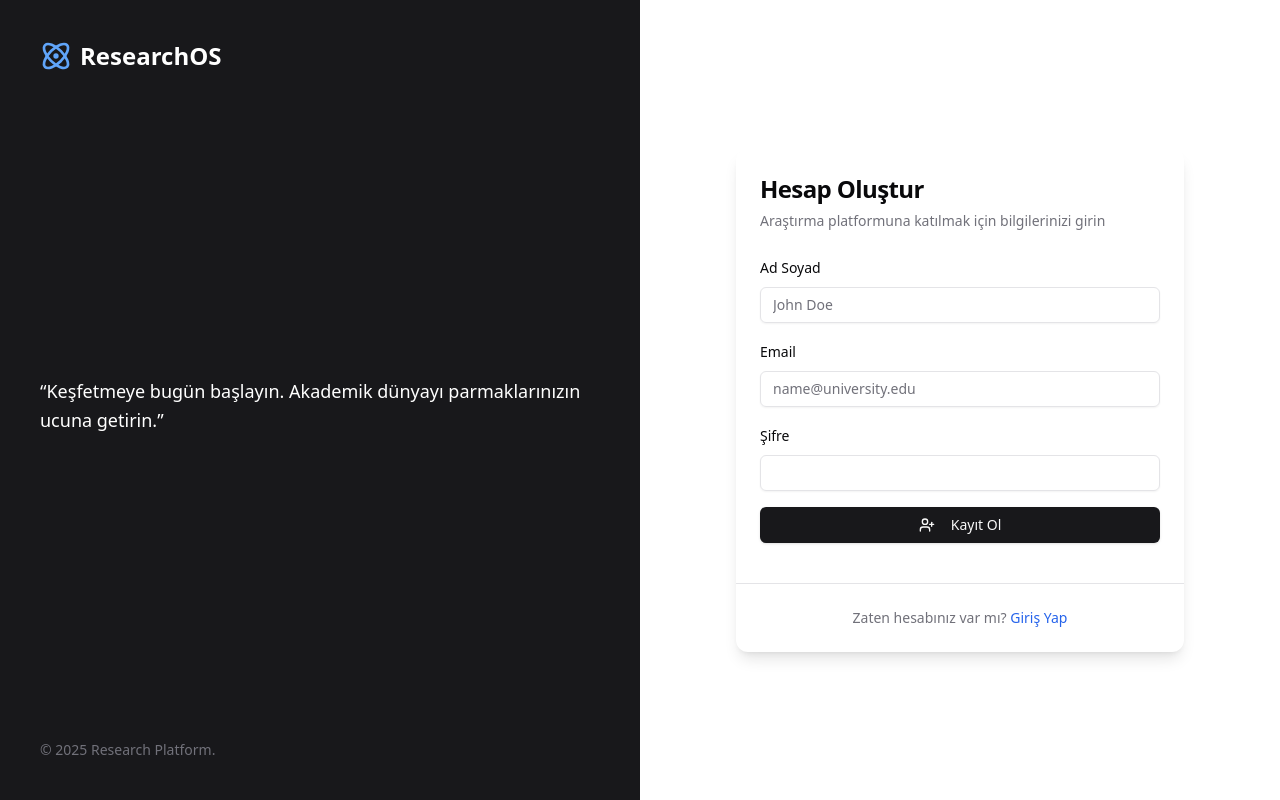
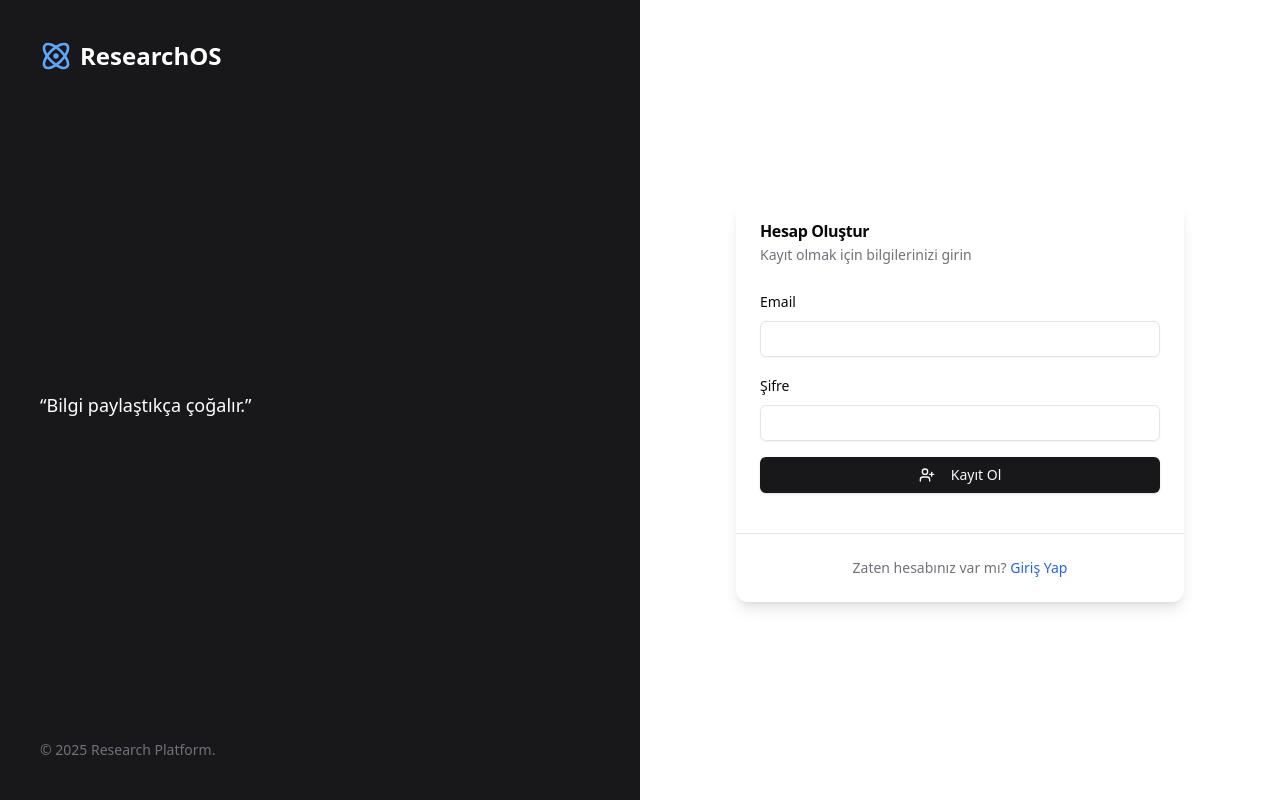
Before and after one commit to YusufOck/REAL-ASSISTANS-FOR-ACADEMY, a React (Vite) app in the folder client/: page /register in a window 1280 px wide. Built offline with nearby package versions, Linux system fonts and the light colour scheme.

Commit message:
feat(client): implement mock auth with localStorage validation
- Update Register page to store credentials in localStorage.
- Update Login page to validate input against stored data.
- Add error handling (Toast) for invalid credentials.
- Prevent random access to Dashboard.

```diff
--- a/client/src/pages/Login.tsx
+++ b/client/src/pages/Login.tsx
@@ -1,6 +1,6 @@
 import { useState } from "react"
-import { Link, useNavigate } from "react-router-dom" // useNavigate eklendi
-import { toast } from "sonner" // Bildirim paketi eklendi
+import { Link, useNavigate } from "react-router-dom"
+import { toast } from "sonner"
 import { Button } from "@/components/ui/button"
 import { Input } from "@/components/ui/input"
 import { Label } from "@/components/ui/label"
@@ -19,28 +19,35 @@ export default function Login() {
   const [password, setPassword] = useState("")
   const [isLoading, setIsLoading] = useState(false)
 
-  // Sayfa değiştirmek için kullandığımız React Router kancası
   const navigate = useNavigate()
 
   const handleLogin = async (e: React.FormEvent) => {
     e.preventDefault()
     setIsLoading(true)
 
-    // Simüle edilmiş giriş isteği
-    console.log("Login attempt:", email)
-
-    // 1.5 saniye bekle (Sanki Backend'e soruyormuşuz gibi)
+    // Simüle edilmiş giriş isteği (1.5 saniye bekle)
     setTimeout(() => {
       setIsLoading(false)
 
-      // 1. ADIM: Ekrana havalı bir yeşil kutucuk çıkar
-      toast.success("Giriş Başarılı!", {
-        description: "ResearchOS paneline yönlendiriliyorsunuz...",
-        duration: 2000, // 2 saniye ekranda kalsın
-      })
+      // 1. ADIM: Tarayıcı hafızasındaki kayıtlı bilgileri al
+      const storedEmail = localStorage.getItem("userEmail")
+      const storedPassword = localStorage.getItem("userPassword")
 
-      // 2. ADIM: Kullanıcıyı Dashboard sayfasına fırlat
-      navigate("/dashboard")
+      // 2. ADIM: Karşılaştırma Yap (Güvenlik Kontrolü)
+      if (email === storedEmail && password === storedPassword) {
+        // ✅ Eşleşme Var: Başarılı
+        toast.success("Giriş Başarılı!", {
+          description: "ResearchOS paneline yönlendiriliyorsunuz...",
+          duration: 2000,
+        })
+        navigate("/dashboard")
+      } else {
+        // ❌ Eşleşme Yok: Hata
+        toast.error("Giriş Başarısız!", {
+          description: "Email veya şifre yanlış. Lütfen bilgilerinizi kontrol edin.",
+          duration: 3000,
+        })
+      }
     }, 1500)
   }
 
--- a/client/src/pages/Register.tsx
+++ b/client/src/pages/Register.tsx
@@ -1,6 +1,6 @@
 import { useState } from "react"
-import { Link, useNavigate } from "react-router-dom" // Yönlendirme için useNavigate
-import { toast } from "sonner" // Bildirim için toast
+import { Link, useNavigate } from "react-router-dom"
+import { toast } from "sonner"
 import { Button } from "@/components/ui/button"
 import { Input } from "@/components/ui/input"
 import { Label } from "@/components/ui/label"
@@ -15,77 +15,78 @@ import {
 import { Atom, UserPlus, Loader2 } from "lucide-react"
 
 export default function Register() {
+  const [email, setEmail] = useState("")
+  const [password, setPassword] = useState("")
   const [isLoading, setIsLoading] = useState(false)
-  const navigate = useNavigate() // Yönlendirme kancası
+  const navigate = useNavigate()
 
   const handleRegister = async (e: React.FormEvent) => {
     e.preventDefault()
     setIsLoading(true)
 
-    // Backend simülasyonu (1.5 saniye bekle)
     setTimeout(() => {
       setIsLoading(false)
 
-      // 1. ADIM: Başarılı bildirimi göster
-      toast.success("Hesap başarıyla oluşturuldu! 🎉", {
-        description: "Giriş sayfasına yönlendiriliyorsunuz...",
-        duration: 2000,
+      // ✨ SİHİRLİ DOKUNUŞ: Bilgileri tarayıcıya kaydet
+      // Gerçek projede bu veriler Backend'e (Django) gönderilir.
+      localStorage.setItem("userEmail", email)
+      localStorage.setItem("userPassword", password)
+
+      toast.success("Hesap oluşturuldu! 🎉", {
+        description: "Giriş yapmak için yönlendiriliyorsunuz.",
       })
 
-      // 2. ADIM: Giriş sayfasına geri gönder
       navigate("/login")
-
     }, 1500)
   }
 
   return (
     <div className="w-full h-screen lg:grid lg:grid-cols-2">
-      {/* SOL TARAF: Branding */}
       <div className="hidden bg-zinc-900 lg:flex flex-col justify-between p-10 text-white">
         <div className="flex items-center gap-2 font-bold text-2xl">
           <Atom className="h-8 w-8 text-blue-400" />
           <span>ResearchOS</span>
         </div>
-        <blockquote className="space-y-2">
-          <p className="text-lg font-medium leading-relaxed">
-            &ldquo;Keşfetmeye bugün başlayın. Akademik dünyayı parmaklarınızın ucuna getirin.&rdquo;
-          </p>
-        </blockquote>
+        <div className="space-y-4">
+           <blockquote className="space-y-2">
+            <p className="text-lg font-medium leading-relaxed">
+              &ldquo;Bilgi paylaştıkça çoğalır.&rdquo;
+            </p>
+          </blockquote>
+        </div>
         <div className="text-sm text-zinc-500">© 2025 Research Platform.</div>
       </div>
 
-      {/* SAĞ TARAF: Form */}
       <div className="flex items-center justify-center py-12 px-4 sm:px-6 lg:px-8 bg-background">
         <Card className="w-full max-w-md border-none shadow-none sm:border sm:shadow-lg">
-          <CardHeader className="text-center sm:text-left">
-            <CardTitle className="text-2xl font-bold">Hesap Oluştur</CardTitle>
-            <CardDescription>Araştırma platformuna katılmak için bilgilerinizi girin</CardDescription>
+          <CardHeader>
+            <CardTitle>Hesap Oluştur</CardTitle>
+            <CardDescription>Kayıt olmak için bilgilerinizi girin</CardDescription>
           </CardHeader>
           <CardContent>
             <form onSubmit={handleRegister} className="space-y-4">
               <div className="space-y-2">
-                <Label htmlFor="name">Ad Soyad</Label>
-                <Input id="name" placeholder="John Doe" required />
-              </div>
-              <div className="space-y-2">
                 <Label htmlFor="email">Email</Label>
-                <Input id="email" type="email" placeholder="name@university.edu" required />
+                <Input
+                  id="email"
+                  type="email"
+                  value={email}
+                  onChange={(e) => setEmail(e.target.value)}
+                  required
+                />
               </div>
               <div className="space-y-2">
                 <Label htmlFor="password">Şifre</Label>
-                <Input id="password" type="password" required />
+                <Input
+                  id="password"
+                  type="password"
+                  value={password}
+                  onChange={(e) => setPassword(e.target.value)}
+                  required
+                />
               </div>
               <Button type="submit" className="w-full" disabled={isLoading}>
-                {isLoading ? (
-                  <>
-                    <Loader2 className="mr-2 h-4 w-4 animate-spin" />
-                    Kayıt Yapılıyor...
-                  </>
-                ) : (
-                  <>
-                    <UserPlus className="mr-2 h-4 w-4" /> Kayıt Ol
-                  </>
-                )}
+                {isLoading ? <Loader2 className="animate-spin" /> : <UserPlus className="mr-2 h-4 w-4" />} Kayıt Ol
               </Button>
             </form>
           </CardContent>
```
Also changed, not shown: 1 other file (tests, documents, lock files or other folders).
